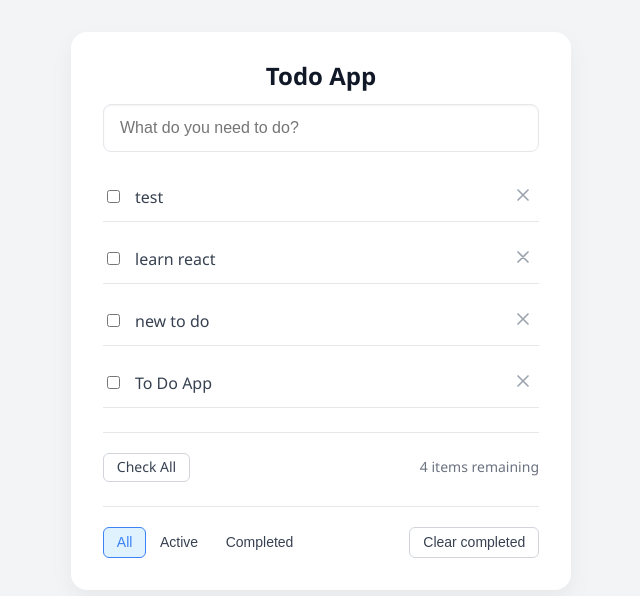
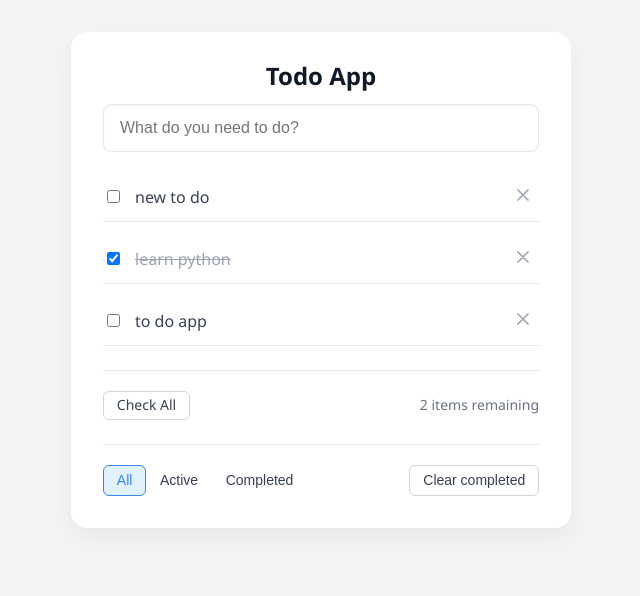
Before and after one commit to aungkyawth3t/react-todo, a React (Create React App) app: page / in a window 1280 px wide. Shown: the top 596 px of the page, without its empty margins (319-959 px from the left). Built offline with nearby package versions, Linux system fonts and the light colour scheme; data requests are answered from the project's data file; the HTML template or start-up script is replaced by a standard one.

Commit message:
json error fix

```diff
--- a/src/App.css
+++ b/src/App.css
@@ -1,4 +1,6 @@
-*, *::before, *::after {
+*,
+*::before,
+*::after {
   box-sizing: border-box;
 }
 
--- a/src/App.js
+++ b/src/App.js
@@ -56,6 +56,7 @@ function App() {
 
   let updateToDo = (todo) => {
     // server side
+    console.log(todo);
     fetch(`http://localhost:3001/todos/${todo.id}`, {
       method: "PATCH",
       headers: {
--- a/src/components/TodoForm.js
+++ b/src/components/TodoForm.js
@@ -1,13 +1,13 @@
 import React, { useState } from 'react'
 
-export default function TodoForm({addToDo}) {
+export default function TodoForm({ addToDo }) {
 
   let [title, setTitle] = useState('');
 
   let handleSubmit = (e) => {
     e.preventDefault();
     let newToDo = {
-      id: Math.random(),
+      id: Math.random().toString(),
       title: title,
       completed: false
     }
@@ -16,13 +16,13 @@ export default function TodoForm({addToDo}) {
   }
   return (
     <form action="#" onSubmit={handleSubmit}>
-        <input
+      <input
         type="text"
         className="todo-input"
         placeholder="What do you need to do?"
         onChange={e => setTitle(e.target.value)}
         value={title}
-        />
+      />
     </form>
   )
 }
--- a/src/data/db.json
+++ b/src/data/db.json
@@ -1,23 +1,18 @@
 {
   "todos": [
     {
-      "id": 0.7072139530165483,
-      "title": "test ",
+      "id": "0.49317676258756615",
+      "title": "new to do",
       "completed": false
     },
     {
-      "id": 0.03341828713771855,
-      "title": "learn react ",
-      "completed": false
+      "id": "0.8681852246834687",
+      "title": "learn python ",
+      "completed": true
     },
     {
-      "id": 0.801079924263624,
-      "title": "new to do ",
-      "completed": false
-    },
-    {
-      "id": 0.3513064206174066,
-      "title": "To Do App",
+      "id": 0.3614918307438426,
+      "title": "to do app ",
       "completed": false
     }
   ]
```
